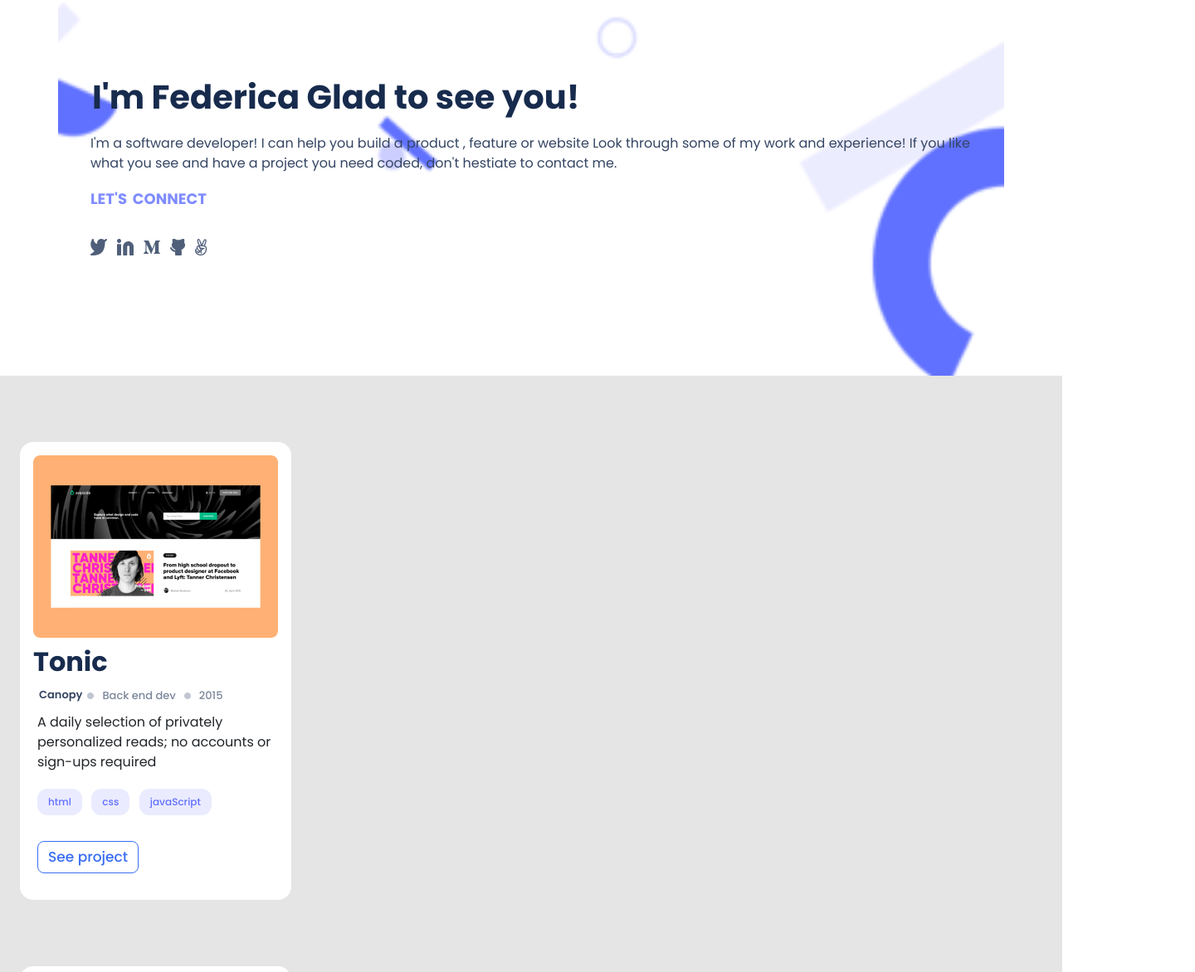
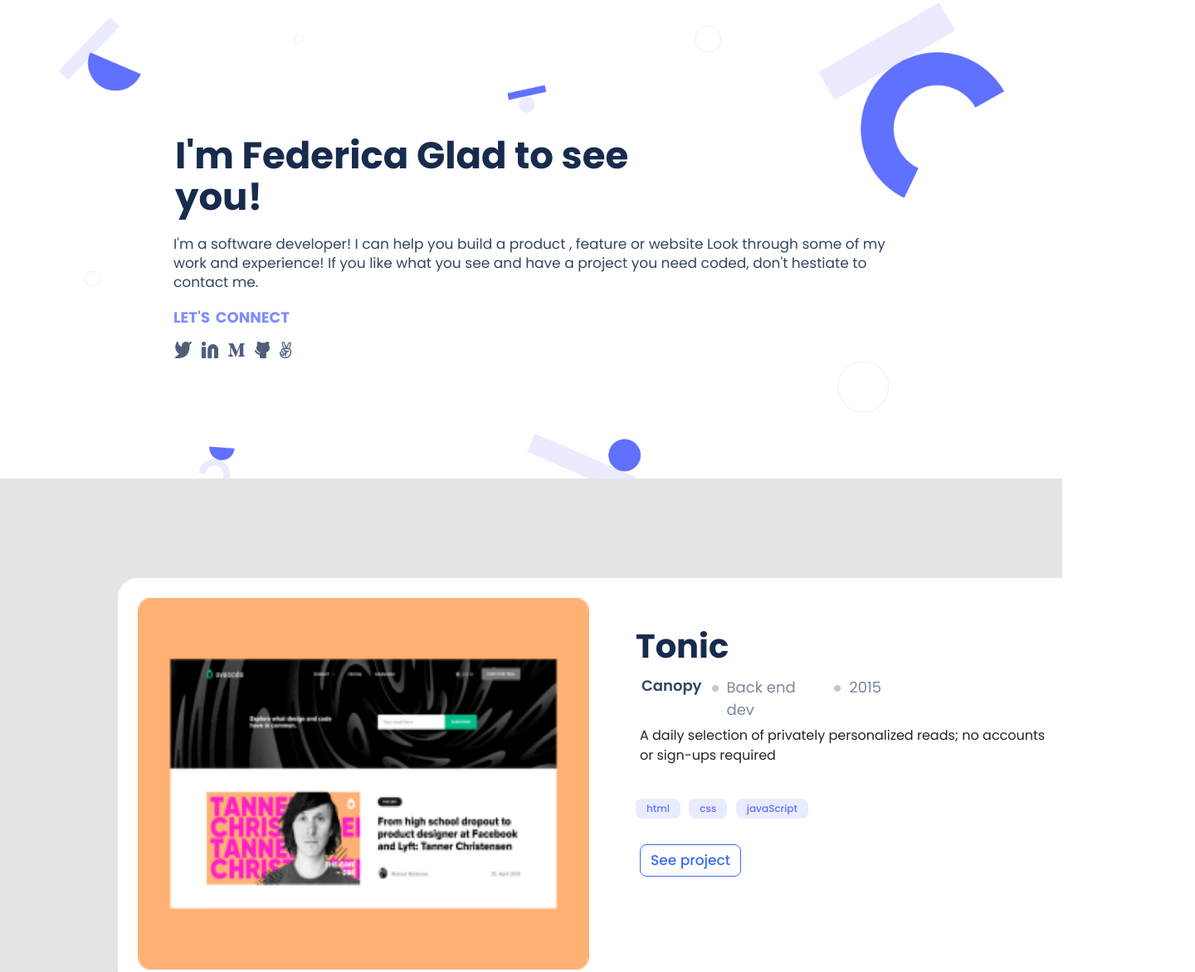
Before and after one commit to federicaulzurrun/porfolio_setup_mobileFirst, a website: page index.html in a window 1280 px wide. Shown: the part 64-1236 px from the top of the page at 83% size, 1440 px wide, since content can reach past the window. Drawn offline with nearby package versions, Linux system fonts and the light colour scheme.

Commit message:
making the web desktop mobile friendly up to about me part, first section

```diff
--- a/index.html
+++ b/index.html
@@ -135,9 +135,10 @@
             </div>
         </div>
         <div class="about-myself">
+            <div class="left-block-about">
                 <h2 class= "title-about-myself">About myself</h2>
-            <p class="intro">I'm a software developer! I can help you build a product , feature or website Look through some of my work and experience! If you like what you see and have a project you need coded, don't hestiate to contact me.</p>
-            <h6 class="connect">let's connect</h6>
+                <p class="intro-about intro">I'm a software developer! I can help you build a product , feature or website Look through some of my work and experience! If you like what you see and have a project you need coded, don't hestiate to contact me.</p>
+                <h6 class="connect-about connect">let's connect</h6>
                 <ul class="networks-about">
                     <li><a href=""><img src="img/GitHub.png" alt="20px"></a></li>
                     <li ><a href=""><img src="img/Linkedin icon.png" alt=""></a></li>
@@ -147,6 +148,7 @@
                 </ul>
                 <div class="about-action">
                     <button type="button" disabled class="btn normal-b">Get my resume</button>
+                </div>
             </div>
             <div class="languages">
                 <h3 class="languages-title">Languages</h3>
--- a/style.css
+++ b/style.css
@@ -1,6 +1,8 @@
 body {
   margin: none;
 }
+
+/*Header container*/
 
 .container-nav {
   display: flex;
@@ -15,6 +17,7 @@ body {
   font-weight: 700;
   text-decoration: none;
   color: #6070ff;
+  padding-right: 10px;
 }
 
 .navlog {
@@ -24,6 +27,8 @@ body {
   margin-right: 10px;
   margin-left: none;
 }
+
+/*Main section*/
 
 .container {
   background-image: url(img/background2.png);
@@ -85,6 +90,8 @@ body {
   padding: 24px;
   gap: 12px;
 }
+
+/*Page-development section*/
 
 .page-development {
   display: grid;
@@ -255,6 +262,8 @@ body {
   background-color: #2230d2;
   color: #fff;
 }
+
+/*About myself section*/
 
 .about-myself {
   background-image: url(img/BaseAboutMySelf.png);
@@ -462,3 +471,214 @@ body {
   margin-bottom: 100px;
   width: 130px;
 }
+
+@media only screen and (min-width: 750px) {
+
+/*header section*/
+
+.logo-name {
+  padding-left: 110px;
+}
+
+  /*main section*/
+
+.container {
+  display: flex;
+  background-image: url(img/Header\ bg@2x.jpg);
+  border-bottom-left-radius: 66px;
+  margin: none;
+  border-top: 60px;
+  background-repeat: no-repeat;
+  background-size: 101%;
+  width: 100%;
+  height: auto;
+}
+
+.container-main {
+  padding-top: 70px;
+  padding-left: 100px;
+  width: auto;
+}
+
+.title {
+  padding-right: 380px;
+  font-size: 45px;
+  line-height: 50px;
+}
+
+.intro {
+  margin-right: 120px;
+  line-height: 23px;
+  font-size: 17px;
+  margin-bottom: none;
+}
+
+.networks {
+  margin-top: 3px;
+  padding-left: 26px;
+  padding-top: 2px;
+}
+
+/*page-development section*/
+
+.page-development {
+  display:flex;
+  flex-direction: column;
+}
+
+.works {
+  display: grid;
+  grid-template-columns: 50% 50%;
+  width: 1156px;
+  height: 496px;
+  margin-top: 120px;
+  margin-left: 142px;
+  border-radius: 24px;
+}
+
+.snapshoot {
+  margin: 24px;
+  width: 544px;
+  height: 448px;
+}
+
+.left-block {
+  width: 544px;
+  height: 465px;
+  margin-top: 24px;
+  margin-left: 22px;
+  margin-right: 22px;
+  margin-bottom: 27px;
+}
+
+.primary-text-block {
+  width: 496px;
+  height: 96px;
+  margin-top: 24px;
+  margin-left: 24px;
+}
+
+.project-title {
+  font-size: 40px;
+}
+
+.frame-2 {
+  width: 297px;
+  height: 40px;
+  margin-right: 190px;
+}
+
+.client {
+  font-size: 18px;
+  margin-right: 9px;
+}
+
+.client-role {
+  font-size: 18px;
+  width: auto;
+  font-weight: 400;
+}
+
+.client-year {
+  font-size: 18px;
+  margin-right: 1px;
+  font-weight: 400;
+}
+
+.counter {
+  margin-top: 13px;
+}
+
+.primary-text {
+  width: 496px;
+  height: 50px;
+  font-size: 16px;
+  line-height: 24px;
+  margin: 24px;
+  padding-left: 5px;
+}
+
+.tags-block {
+  width: 243px;
+  height: 24px;
+  margin-top: 16px;
+  margin-left: 24px;
+  margin-right: 287px;
+  padding-left: 35px;
+}
+
+.btn-tags {
+  border-radius: 8px;
+  height: 24px;
+  padding-top: 2px;
+  padding-bottom: 4px;
+}
+
+.action {
+  margin-left: 24px;
+  margin-bottom: 140px;
+}
+
+.multipost-uno {
+  display: flex;
+  flex-direction: row-reverse;
+  justify-content: space-between;
+}
+
+/*About myself section*/
+
+.about-myself {
+  display: grid;
+  grid-template-columns: 40% 60%;
+  width: 1440px;
+}
+
+.left-block-about {
+  width: 447px;
+  height: 392px;
+  margin-top: 142px;
+  margin-left: 142px;
+  margin-bottom: 142px;
+  margin-right: 25px;
+}
+
+.title-about-myself {
+  width: 447px;
+  height: 114px;
+  margin-top: 1px;
+  margin-left: 1px;
+  padding-right: 310px;
+  font-size: 40px;
+}
+
+.intro-about {
+  margin: 1px;
+  font-size: 16px;
+}
+
+.connect-about{
+  margin-left: 1px;
+  margin-top: 24px;
+}
+
+.networks-about {
+  margin-left: 1px;
+  padding-left: 1px;
+}
+
+.about-action {
+  transform: translateX(-10px);
+  margin-left: 1px;
+  padding-left: 1px;
+}
+
+.languages {
+  width: 684px;
+  height: 360px;
+  margin-top: 142px;
+  margin-left: 25px;
+  margin-bottom: 142px;
+  margin-right: 142px;
+}
+
+}
```
Also changed, not shown: img/Header bg@2x.jpg (added), img/background-one-desktop.svg (added). Lines whose indentation alone changed are shown as unchanged.
